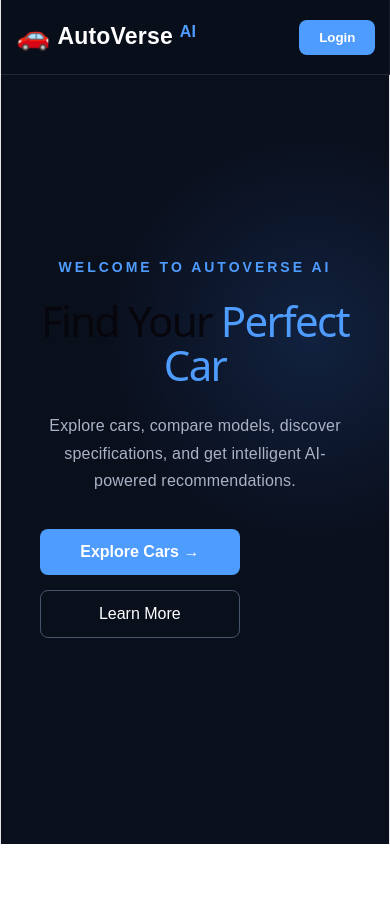
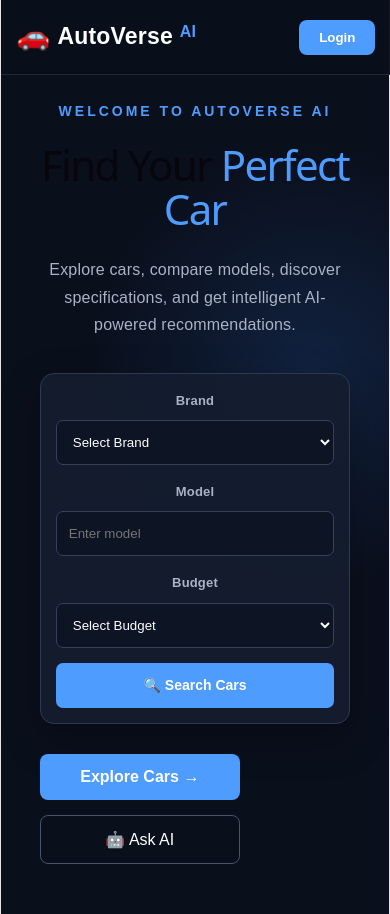
Before and after one commit to maniswaroopbachi-oss/AutoVerse-AI, a React app in the folder frontend/: page / in a window 390 px wide. Before the commit the page ends 844 px from the top, so only its background shows below. Built offline with nearby package versions, Linux system fonts and the light colour scheme; the HTML template or start-up script is replaced by a standard one.

Commit message:
Add car search interface to homepage

```diff
--- a/frontend/src/App.css
+++ b/frontend/src/App.css
@@ -232,3 +232,132 @@
     width: 200px;
   }
 }
+/* =========================
+   CAR SEARCH BOX
+========================= */
+
+.search-box {
+  width: 100%;
+  max-width: 1000px;
+  padding: 20px;
+  margin-bottom: 30px;
+
+  display: flex;
+  align-items: flex-end;
+  gap: 15px;
+
+  background: rgba(20, 29, 47, 0.9);
+  border: 1px solid #2d3952;
+  border-radius: 14px;
+
+  box-shadow: 0 15px 40px rgba(0, 0, 0, 0.25);
+}
+
+.search-field {
+  display: flex;
+  flex-direction: column;
+  gap: 8px;
+  flex: 1;
+}
+
+.search-field label {
+  color: #aab2c5;
+  font-size: 13px;
+  font-weight: bold;
+}
+
+.search-field input,
+.search-field select {
+  width: 100%;
+  height: 45px;
+
+  padding: 0 12px;
+
+  background: #0d1424;
+  color: white;
+
+  border: 1px solid #35415a;
+  border-radius: 7px;
+
+  outline: none;
+}
+
+.search-field input:focus,
+.search-field select:focus {
+  border-color: #4f9cff;
+}
+
+.search-field select {
+  cursor: pointer;
+}
+
+.search-button {
+  height: 45px;
+  padding: 0 20px;
+
+  border: none;
+  border-radius: 7px;
+
+  background: #4f9cff;
+  color: white;
+
+  font-size: 14px;
+  font-weight: bold;
+
+  cursor: pointer;
+  white-space: nowrap;
+
+  transition: 0.3s;
+}
+
+.search-button:hover {
+  background: #297de0;
+  transform: translateY(-2px);
+}
+@media (max-width: 900px) {
+
+  .nav-links {
+    display: none;
+  }
+
+  .hero-content h1 {
+    font-size: 50px;
+  }
+
+  .navbar {
+    padding: 0 4%;
+  }
+
+  .search-box {
+    flex-direction: column;
+    align-items: stretch;
+  }
+
+  .search-button {
+    width: 100%;
+  }
+}
+
+@media (max-width: 600px) {
+
+  .ai-button {
+    display: none;
+  }
+
+  .hero-content h1 {
+    font-size: 42px;
+  }
+
+  .hero-description {
+    font-size: 16px;
+  }
+
+  .hero-buttons {
+    flex-direction: column;
+    width: 200px;
+  }
+
+  .search-box {
+    padding: 15px;
+  }
+}
--- a/frontend/src/App.jsx
+++ b/frontend/src/App.jsx
@@ -7,14 +7,12 @@ function App() {
       {/* Navigation Bar */}
       <nav className="navbar">
 
-        {/* Logo */}
         <div className="logo">
           <span className="logo-icon">🚗</span>
           <span className="logo-text">AutoVerse</span>
           <span className="logo-ai">AI</span>
         </div>
 
-        {/* Navigation Links */}
         <div className="nav-links">
           <a href="#home">Home</a>
           <a href="#cars">Explore Cars</a>
@@ -22,7 +20,6 @@ function App() {
           <a href="#favorites">Favorites</a>
         </div>
 
-        {/* Right Side */}
         <div className="nav-actions">
           <button className="ai-button">
             🤖 AI Assistant
@@ -35,10 +32,15 @@ function App() {
 
       </nav>
 
-      {/* Temporary Home Section */}
+
+      {/* Hero Section */}
       <main className="home-section" id="home">
+
         <div className="hero-content">
-          <p className="hero-small">WELCOME TO AUTOVERSE AI</p>
+
+          <p className="hero-small">
+            WELCOME TO AUTOVERSE AI
+          </p>
 
           <h1>
             Find Your
@@ -50,16 +52,67 @@ function App() {
             and get intelligent AI-powered recommendations.
           </p>
 
+
+          {/* Search Box */}
+          <div className="search-box">
+
+            <div className="search-field">
+              <label>Brand</label>
+              <select>
+                <option>Select Brand</option>
+                <option>BMW</option>
+                <option>Mercedes-Benz</option>
+                <option>Audi</option>
+                <option>Tesla</option>
+                <option>Toyota</option>
+                <option>Ford</option>
+              </select>
+            </div>
+
+
+            <div className="search-field">
+              <label>Model</label>
+              <input
+                type="text"
+                placeholder="Enter model"
+              />
+            </div>
+
+
+            <div className="search-field">
+              <label>Budget</label>
+              <select>
+                <option>Select Budget</option>
+                <option>Under ₹10 Lakh</option>
+                <option>₹10 - ₹20 Lakh</option>
+                <option>₹20 - ₹50 Lakh</option>
+                <option>Above ₹50 Lakh</option>
+              </select>
+            </div>
+
+
+            <button className="search-button">
+              🔍 Search Cars
+            </button>
+
+          </div>
+
+
+          {/* Quick Actions */}
           <div className="hero-buttons">
+
             <button className="explore-button">
               Explore Cars →
             </button>
 
             <button className="learn-button">
-              Learn More
+              🤖 Ask AI
             </button>
+
           </div>
+
         </div>
+
       </main>
 
     </div>
```
